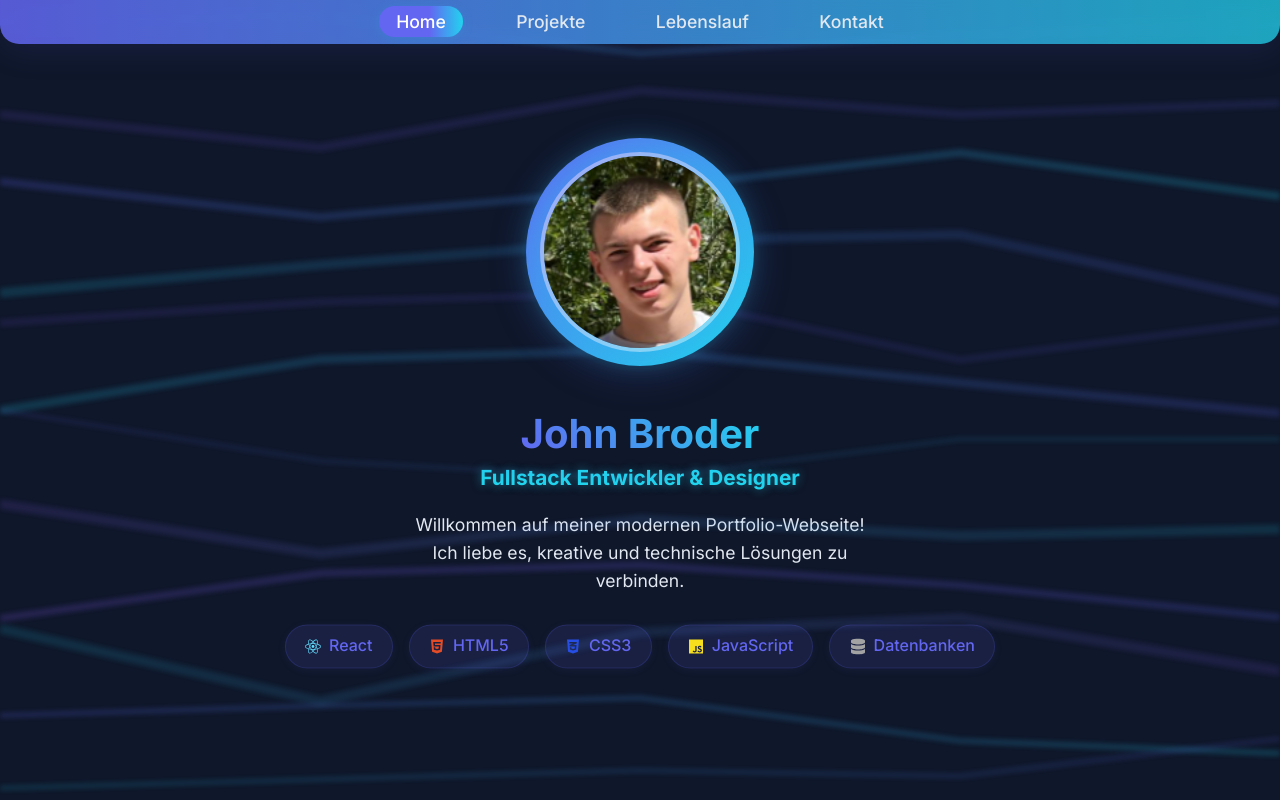
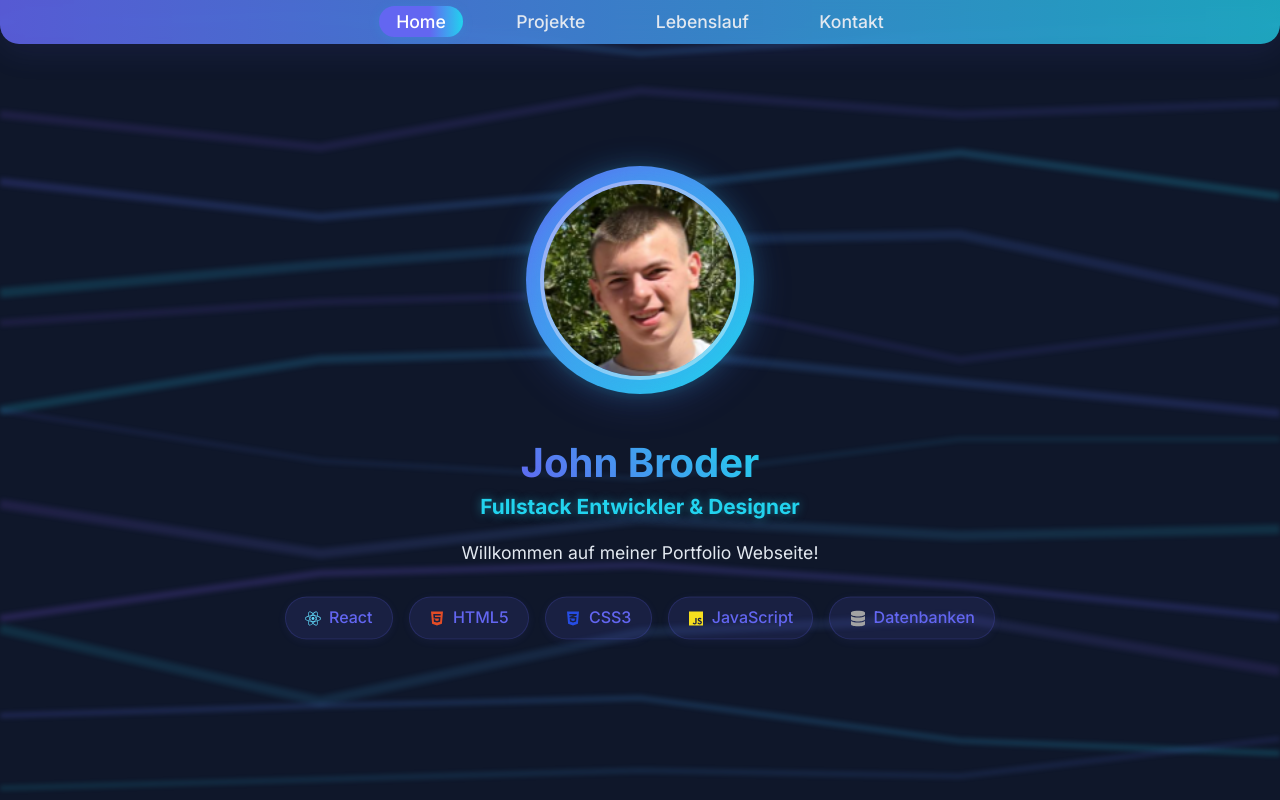
Before and after one commit to SkyBirdX/EigeneWebseite, a React (Vite) app in the folder meine-webseite/: page / in a window 1280 px wide. Built offline with nearby package versions, Linux system fonts and the light colour scheme.

Commit message:
überarbeiten

```diff
--- a/meine-webseite/src/pages/Home.jsx
+++ b/meine-webseite/src/pages/Home.jsx
@@ -18,8 +18,7 @@ function Home() {
       <h1 className="gradient-text big">John Broder</h1>
       <h2 className="glow-text">Fullstack Entwickler & Designer</h2>
       <p className="intro-text">
-        Willkommen auf meiner modernen Portfolio-Webseite!<br />
-        Ich liebe es, kreative und technische Lösungen zu verbinden.
+        Willkommen auf meiner Portfolio Webseite!<br />
       </p>
       <div className="skills-badges">
         {skills.map((skill) => (
```
